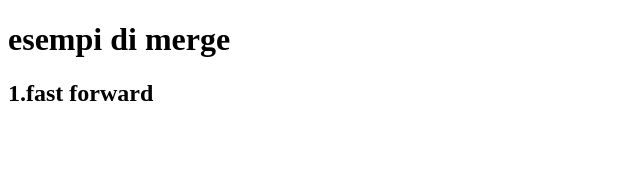
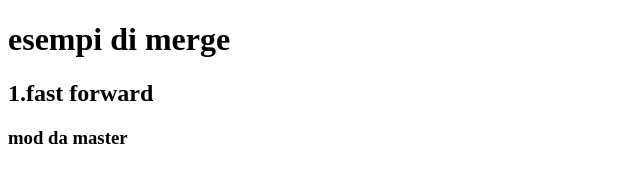
Before and after one commit to laboint20/repo4A212024, a plain HTML site: page index.html in a window 1280 px wide. Shown: the whole page, without its empty margins (0-640 px from the left). Drawn offline with Linux system fonts and the light colour scheme.

Commit message:
mod da master

```diff
--- a/index.html
+++ b/index.html
@@ -8,5 +8,6 @@
 <body>
     <h1>esempi di merge</h1>
     <h2>1.fast forward</h2>
+    <h3>mod da master</h3>
 </body>
 </html>
```
